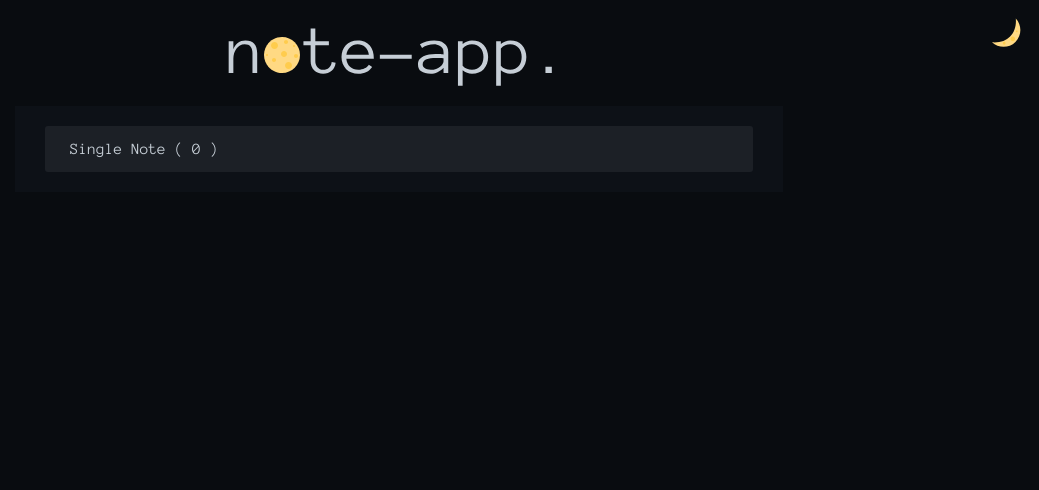
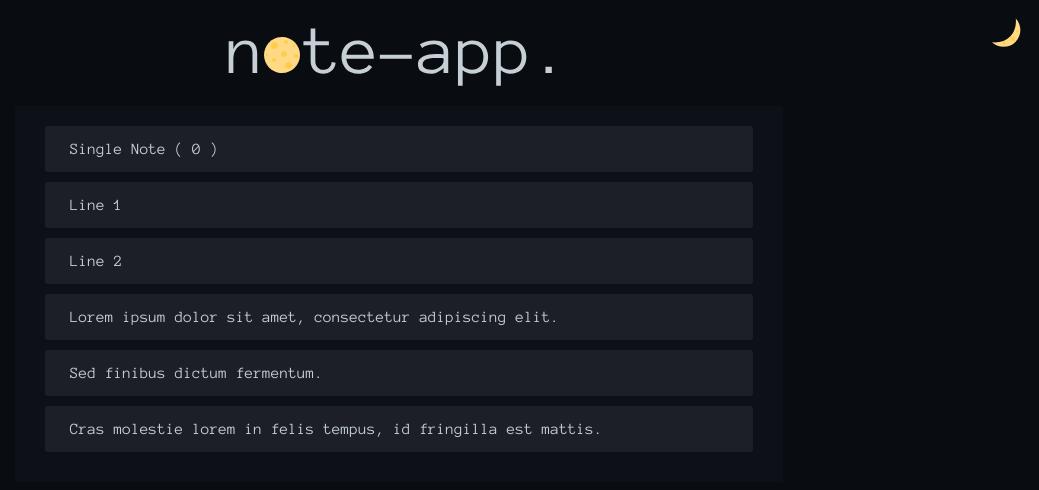
Before and after one commit to sedasen/note-app, a React (Vite) app: page /0 in a window 1280 px wide. Shown: the top 490 px of the page, without its empty margins (241-1280 px from the left). Built offline with nearby package versions, Linux system fonts and the light colour scheme.

Commit message:
✨complete notes page

```diff
--- a/src/components/NoteShortcutList/NoteShortcutList.tsx
+++ b/src/components/NoteShortcutList/NoteShortcutList.tsx
@@ -6,8 +6,8 @@ const NoteShortcutList = ({ notes }: { notes: NoteDocument[] }) => {
   return (
     <div className="note-shortcut-list">
       {notes.map((note, i) => (
-        <Link to={`/notes/${i}`}>
-          <div className="note-shortcut" key={i}>
+        <Link to={`/${i}`} key={i}>
+          <div className="note-shortcut">
             <div className="icon-wrapper">
               <svg
                 className={`icon ${note.iconColor}`}
--- a/src/styles/layout/_view.scss
+++ b/src/styles/layout/_view.scss
@@ -1,2 +1,5 @@
 .view {
+  .card {
+    margin-bottom: 10px;
+  }
 }
--- a/src/views/note.tsx
+++ b/src/views/note.tsx
@@ -1,15 +1,27 @@
+import { useState } from "react";
 import { useParams } from "react-router";
 
 const NoteView = () => {
   const { id } = useParams();
 
+  const [noteLines, setNoteLines] = useState([
+    "Line 1",
+    "Line 2",
+    "Lorem ipsum dolor sit amet, consectetur adipiscing elit.",
+    "Sed finibus dictum fermentum.",
+    "Cras molestie lorem in felis tempus, id fringilla est mattis."
+  ]);
+
   return (
     <div className="view">
-      <div className="card">
-        Single Note ( { id } )
-      </div>
+      <div className="card">Single Note ( {id} )</div>
+      {noteLines.map((line, i) => (
+        <div className="card" key={i}>
+          {line}
+        </div>
+      ))}
     </div>
-  )
-}
+  );
+};
 
 export default NoteView;
```
